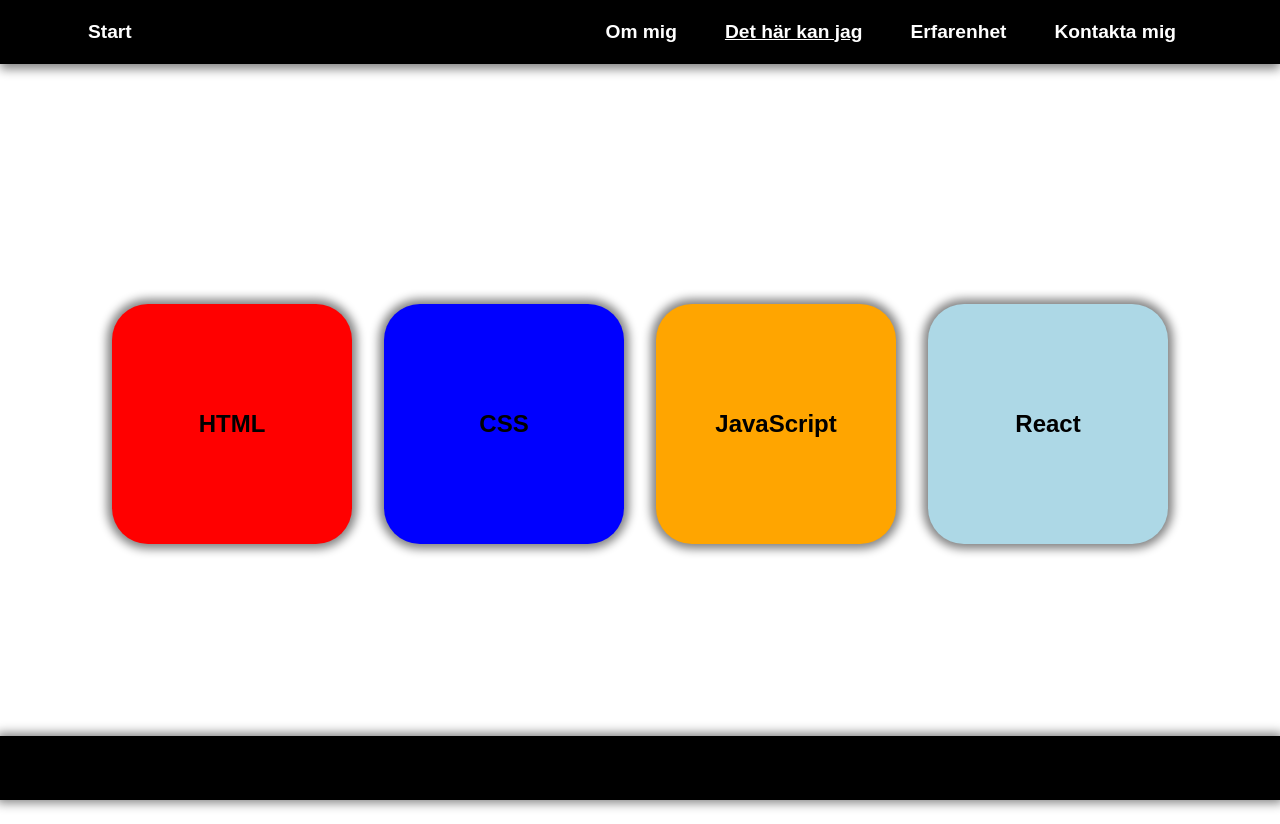
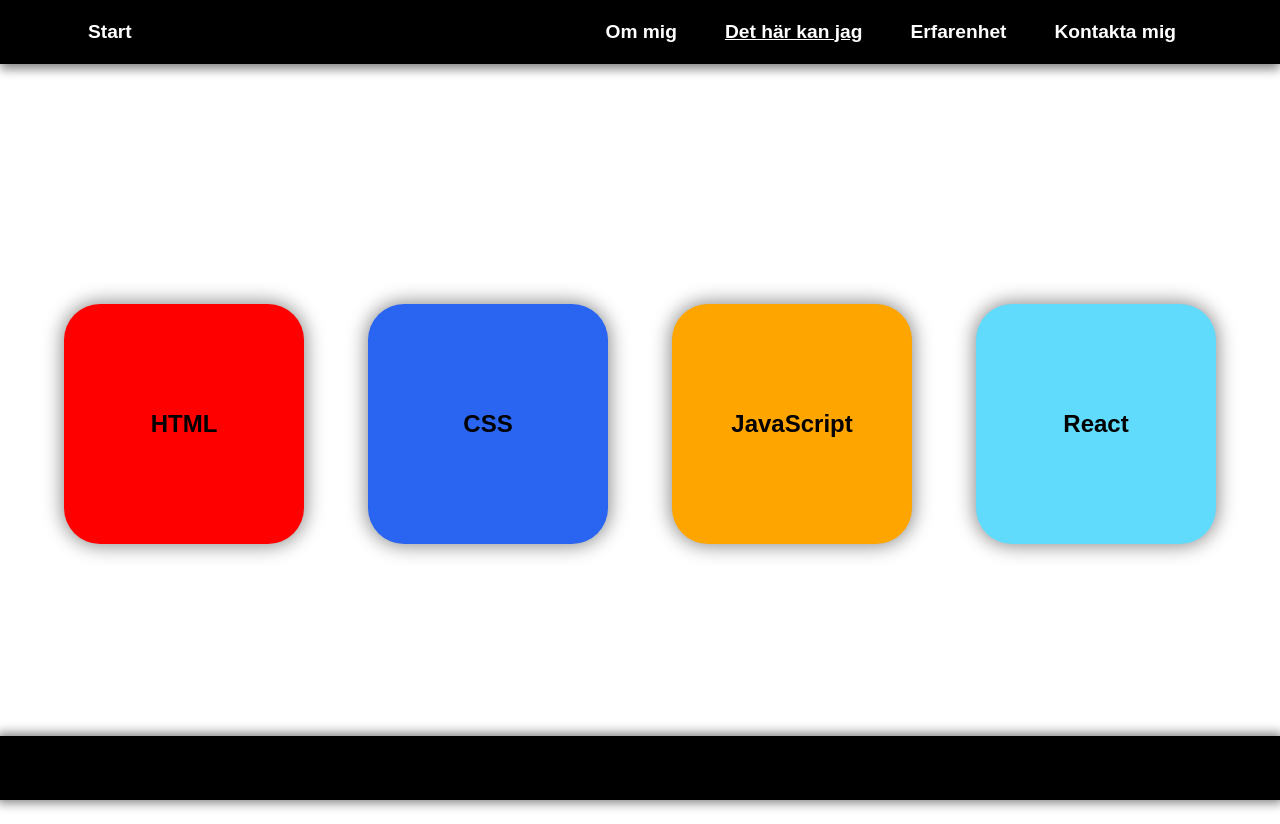
Before and after one commit to JohanHakanssn/CV-test, a React (Vite) app: page /skills in a window 1280 px wide. Built offline with nearby package versions, Linux system fonts and the light colour scheme.

Commit message:
animation

```diff
--- a/src/components.css/CardSkills.module.css
+++ b/src/components.css/CardSkills.module.css
@@ -5,8 +5,20 @@
   height: 100vh;
 }
 
+@keyframes slideInFromLeft {
+  0% {
+    transform: translateX(-100%);
+    opacity: 0;
+  }
+  100% {
+    transform: translateX(0);
+    opacity: 1;
+  }
+}
+
 .card {
   display: flex;
+  opacity: 0;
   align-items: center;
   justify-content: center;
   font-weight: bold;
@@ -14,6 +26,29 @@
   width: 15rem;
   height: 15rem;
   border-radius: 15%;
-  margin: 1rem;
-  box-shadow: 0px 0px 10px 5px rgb(131, 131, 131);
+  margin: 2rem;
+  box-shadow: 0px 0px 20px 1px rgb(131, 131, 131);
+  animation: slideInFromLeft 1.5s ease;
 }
+
+.card:nth-child(1) {
+  animation-delay: 0.5s;
+  animation-fill-mode: forwards;
+  background-color: red;
+}
+.card:nth-child(2) {
+  animation-delay: 1s;
+  animation-fill-mode: forwards;
+  background-color: #2965f1;
+}
+.card:nth-child(3) {
+  animation-delay: 1.5s;
+  animation-fill-mode: forwards;
+  background-color: orange;
+}
+
+.card:nth-child(4) {
+  animation-delay: 2s;
+  animation-fill-mode: forwards;
+  background-color: #61dbfb;
+}
--- a/src/components/CardSkillsProps.jsx
+++ b/src/components/CardSkillsProps.jsx
@@ -3,20 +3,12 @@
 function Skills(props) {
   return (
     <section className={styles.card__container}>
-      <div className={styles.card} style={{ backgroundColor: "red" }}>
-        {props.skill1}
-      </div>
+      <div className={styles.card}>{props.skill1}</div>
 
-      <div className={styles.card} style={{ backgroundColor: "blue" }}>
-        {props.skill2}
-      </div>
+      <div className={styles.card}>{props.skill2}</div>
 
-      <div className={styles.card} style={{ backgroundColor: "orange" }}>
-        {props.skill3}
-      </div>
-      <div className={styles.card} style={{ backgroundColor: "lightblue" }}>
-        {props.skill4}
-      </div>
+      <div className={styles.card}>{props.skill3}</div>
+      <div className={styles.card}>{props.skill4}</div>
     </section>
   );
 }
```
